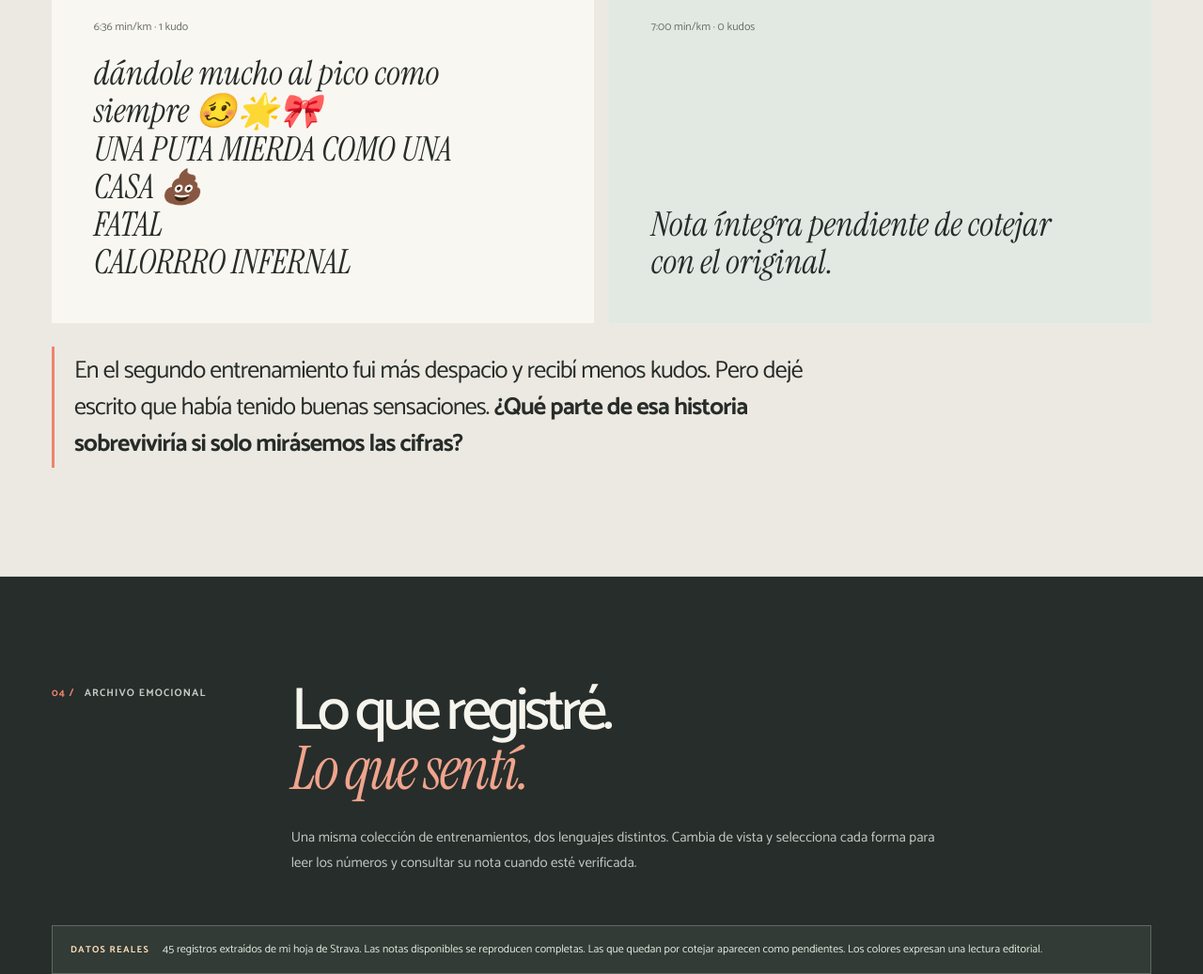
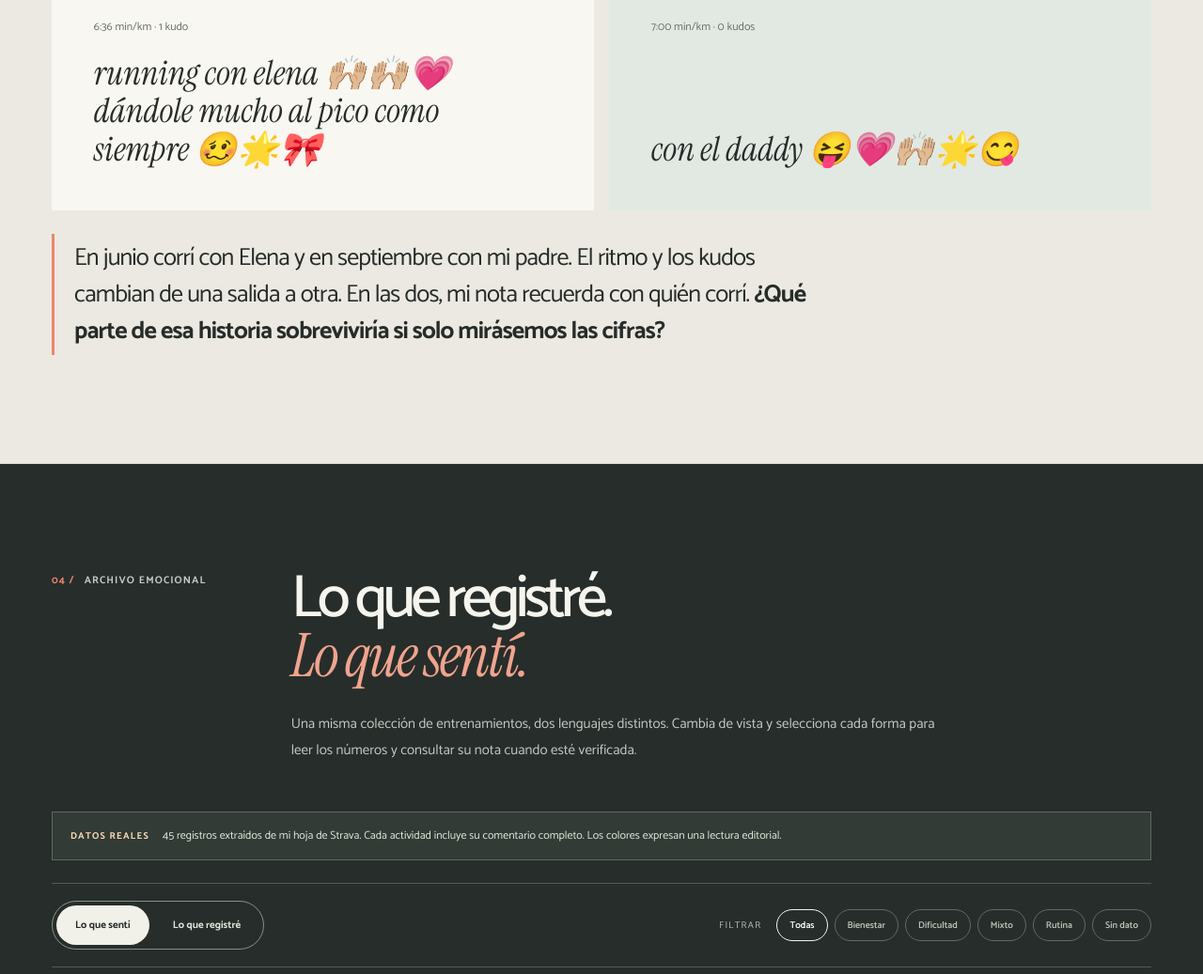
Before and after one commit to xeniatralleroolivet/Proyecto-Web-Elisava, a plain HTML site: page index.html in a window 1280 px wide. Shown: the part 3350-4387 px from the top of the page at 94% size. Drawn offline with Linux system fonts and the light colour scheme.

Commit message:
Incorporar la tabla de estadísticas y sus notas completas

```diff
--- a/index.html
+++ b/index.html
@@ -57,25 +57,23 @@
   <section class="section" id="mis-datos" aria-labelledby="dataTitle"><div class="wrap">
     <div class="section-head"><div class="index-label"><strong>02 /</strong> De tu mirada a la mía</div><div><h2 class="display" id="dataTitle">Ahora hablemos<br>de <em class="serif">mis salidas.</em></h2><p>El experimento empieza con una decisión ajena. Mi investigación empieza cuando me hago esa misma pregunta con mis propios entrenamientos: ¿qué muestro, qué comento y qué queda sin explicación?</p></div></div>
     <div class="bio-layout"><div><p class="bio-prose">Durante siete meses registré mis entrenamientos en Strava. La aplicación medía distancias, ritmos, tiempos y kudos. <em>Yo también dejaba pequeños relatos:</em> cansancio, calor, orgullo, dolor, humor, ganas de repetir.</p><p>Al volver a leerlos, me interesó menos encontrar mi mejor marca que descubrir las contradicciones entre una cifra y lo que escribí sobre ella. Mi cuenta podía funcionar como un diario personal, pero era un diario construido en una plataforma donde otras personas también pueden mirar.</p></div>
-      <div class="file-notes"><div class="data-stat"><b>07</b><span><strong>Meses</strong>De abril a octubre, reunidos en un mismo archivo.</span></div><div class="data-stat"><b id="totalActivities">45</b><span><strong>Registros analizados</strong>Actividades de mi hoja original, con dos tramos separados el 31 de mayo.</span></div><div class="data-stat"><b id="totalKm">257,91</b><span><strong>Kilómetros registrados</strong>Suma de las distancias incluidas en esta visualización.</span></div><p class="data-source">Fuente: mi tabla «STRAVA – Hoja 1 (1).pdf». Se excluye la actividad de cinta del 16/09, según el criterio de la investigación. La tabla no indica qué actividades eran públicas o privadas.</p></div>
+      <div class="file-notes"><div class="data-stat"><b>07</b><span><strong>Meses</strong>De abril a octubre, reunidos en un mismo archivo.</span></div><div class="data-stat"><b id="totalActivities">45</b><span><strong>Registros analizados</strong>Actividades de mi hoja original, con dos tramos separados el 31 de mayo.</span></div><div class="data-stat"><b id="totalKm">257,91</b><span><strong>Kilómetros registrados</strong>Suma de las distancias incluidas en esta visualización.</span></div><p class="data-source">Fuente: mi tabla «STRAVA - ESTADISTICAS». Se excluye la actividad de cinta del 16/09, según el criterio de la investigación. La tabla no indica qué actividades eran públicas o privadas.</p></div>
     </div>
     <div class="observations"><article class="observation"><span class="count">01.</span><h3>La constancia también tiene días malos.</h3><p>En mis comentarios aparecen pausas, molestias y salidas difíciles que una gráfica de ritmos no puede explicar.</p></article><article class="observation"><span class="count">02.</span><h3>El diario y la vitrina conviven.</h3><p>Escribo para registrar lo vivido, pero hacerlo en una red social abre otra pregunta: ¿para quién construyo ese relato?</p></article><article class="observation"><span class="count">03.</span><h3>La visibilidad no es neutral.</h3><p>Los kudos aumentan en los últimos meses de este registro. Eso no demuestra por qué publiqué, pero sí invita a examinar la mirada ajena.</p></article></div>
   </div></section>
 
   <section class="section duel" id="dos-caras" aria-labelledby="duelTitle"><div class="wrap">
     <div class="section-head"><div class="index-label"><strong>03 /</strong> Una contradicción real</div><div><h2 class="display" id="duelTitle">Casi la misma distancia.<br><em class="serif">Dos experiencias.</em></h2><p>Estas dos actividades sí proceden de mi tabla. Sus números se parecen, pero los comentarios escritos junto a ellas cuentan experiencias muy diferentes.</p></div></div>
-    <div class="duel-grid"><article class="duel-card"><div class="duel-top"><span class="eyebrow">20 junio</span><span class="eyebrow">Caso real A</span></div><div class="duel-art"><svg viewBox="0 0 400 140" aria-hidden="true"><path d="M16 95 C49 33 76 119 125 55 S194 126 247 62 S319 128 381 40" fill="none" stroke="#8ab1d0" stroke-width="9" stroke-linecap="round"/><path d="M16 35 C70 107 102 21 151 76 S279 8 386 98" fill="none" stroke="#303c38" stroke-width="2" stroke-dasharray="4 8"/></svg></div><div class="distance">6,26 <small>km</small></div><div class="duel-under">6:36 min/km · 1 kudo</div><blockquote>dándole mucho al pico como siempre 🥴🌟🎀
-UNA PUTA MIERDA COMO UNA CASA 💩
-FATAL
-CALORRRO INFERNAL</blockquote></article>
-      <article class="duel-card second"><div class="duel-top"><span class="eyebrow">13 septiembre</span><span class="eyebrow">Caso real B</span></div><div class="duel-art"><svg viewBox="0 0 400 140" aria-hidden="true"><path d="M18 92 C65 95 78 43 123 68 S213 99 254 57 S334 52 383 36" fill="none" stroke="#e88a71" stroke-width="10" stroke-linecap="round"/><path d="M20 103 C91 135 168 109 213 116 S328 104 376 84" fill="none" stroke="#9bb598" stroke-width="5" stroke-linecap="round"/></svg></div><div class="distance">6,14 <small>km</small></div><div class="duel-under">7:00 min/km · 0 kudos</div><blockquote>Nota íntegra pendiente de cotejar con el original.</blockquote></article></div>
-    <div class="duel-point">En el segundo entrenamiento fui más despacio y recibí menos kudos. Pero dejé escrito que había tenido buenas sensaciones. <strong>¿Qué parte de esa historia sobreviviría si solo mirásemos las cifras?</strong></div>
+    <div class="duel-grid"><article class="duel-card"><div class="duel-top"><span class="eyebrow">20 junio</span><span class="eyebrow">Caso real A</span></div><div class="duel-art"><svg viewBox="0 0 400 140" aria-hidden="true"><path d="M16 95 C49 33 76 119 125 55 S194 126 247 62 S319 128 381 40" fill="none" stroke="#8ab1d0" stroke-width="9" stroke-linecap="round"/><path d="M16 35 C70 107 102 21 151 76 S279 8 386 98" fill="none" stroke="#303c38" stroke-width="2" stroke-dasharray="4 8"/></svg></div><div class="distance">6,26 <small>km</small></div><div class="duel-under">6:36 min/km · 1 kudo</div><blockquote>running con elena 🙌🏼🙌🏼💗
+dándole mucho al pico como siempre 🥴🌟🎀</blockquote></article>
+      <article class="duel-card second"><div class="duel-top"><span class="eyebrow">13 septiembre</span><span class="eyebrow">Caso real B</span></div><div class="duel-art"><svg viewBox="0 0 400 140" aria-hidden="true"><path d="M18 92 C65 95 78 43 123 68 S213 99 254 57 S334 52 383 36" fill="none" stroke="#e88a71" stroke-width="10" stroke-linecap="round"/><path d="M20 103 C91 135 168 109 213 116 S328 104 376 84" fill="none" stroke="#9bb598" stroke-width="5" stroke-linecap="round"/></svg></div><div class="distance">6,14 <small>km</small></div><div class="duel-under">7:00 min/km · 0 kudos</div><blockquote>con el daddy 😝💗🙌🏼🌟😋</blockquote></article></div>
+    <div class="duel-point">En junio corrí con Elena y en septiembre con mi padre. El ritmo y los kudos cambian de una salida a otra. En las dos, mi nota recuerda con quién corrí. <strong>¿Qué parte de esa historia sobreviviría si solo mirásemos las cifras?</strong></div>
 
   </div></section>
 
   <section class="section archive" id="archivo" aria-labelledby="archiveTitle"><div class="wrap">
     <div class="section-head"><div class="index-label"><strong>04 /</strong> Archivo emocional</div><div><h2 class="display" id="archiveTitle">Lo que registré.<br><em class="serif">Lo que sentí.</em></h2><p>Una misma colección de entrenamientos, dos lenguajes distintos. Cambia de vista y selecciona cada forma para leer los números y consultar su nota cuando esté verificada.</p></div></div>
-    <div class="data-banner"><span class="badge">Datos reales</span><span>45 registros extraídos de mi hoja de Strava. Las notas disponibles se reproducen completas. Las que quedan por cotejar aparecen como pendientes. Los colores expresan una lectura editorial.</span></div>
+    <div class="data-banner"><span class="badge">Datos reales</span><span>45 registros extraídos de mi hoja de Strava. Cada actividad incluye su comentario completo. Los colores expresan una lectura editorial.</span></div>
     <div class="archive-toolbar"><div class="switches" role="group" aria-label="Elegir la capa de visualización"><button type="button" id="viewFeeling" aria-pressed="true">Lo que sentí</button><button type="button" id="viewPosted" aria-pressed="false">Lo que registré</button></div><div class="filters" role="group" aria-label="Filtrar por interpretación del comentario"><span>Filtrar</span><button type="button" data-filter="todas" aria-pressed="true">Todas</button><button type="button" data-filter="agradable" aria-pressed="false">Bienestar</button><button type="button" data-filter="dificil" aria-pressed="false">Dificultad</button><button type="button" data-filter="mixto" aria-pressed="false">Mixto</button><button type="button" data-filter="neutro" aria-pressed="false">Rutina</button><button type="button" data-filter="sin_registro" aria-pressed="false">Sin dato</button></div></div>
     <div class="archive-scroller"><svg id="archiveViz" class="archive-viz" viewBox="0 0 1110 365" role="group" aria-label="Cronología interactiva de actividades reales entre abril y octubre"></svg></div>
     <div class="archive-caption"><span>ABRIL — OCTUBRE · CADA FORMA ES UN REGISTRO</span><span>Toca o selecciona una forma para descubrir su historia ↗</span></div>
```
